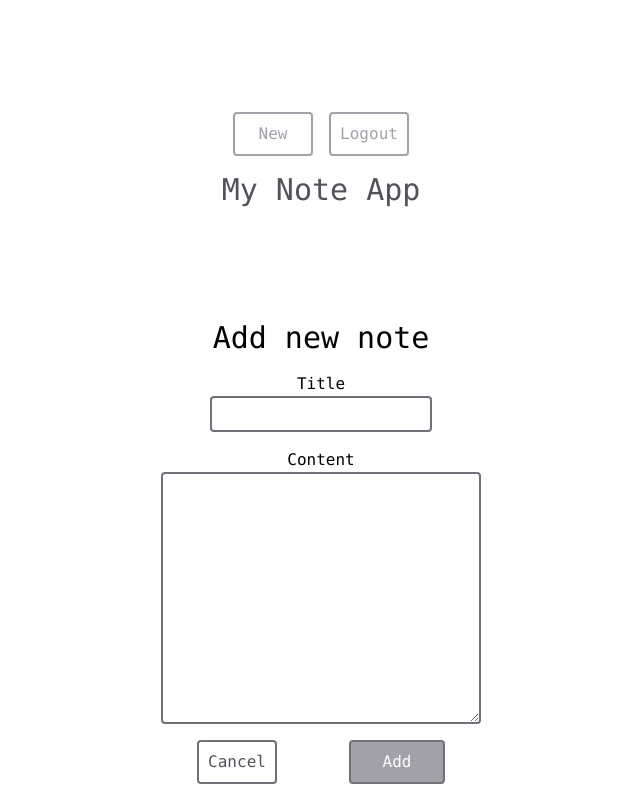
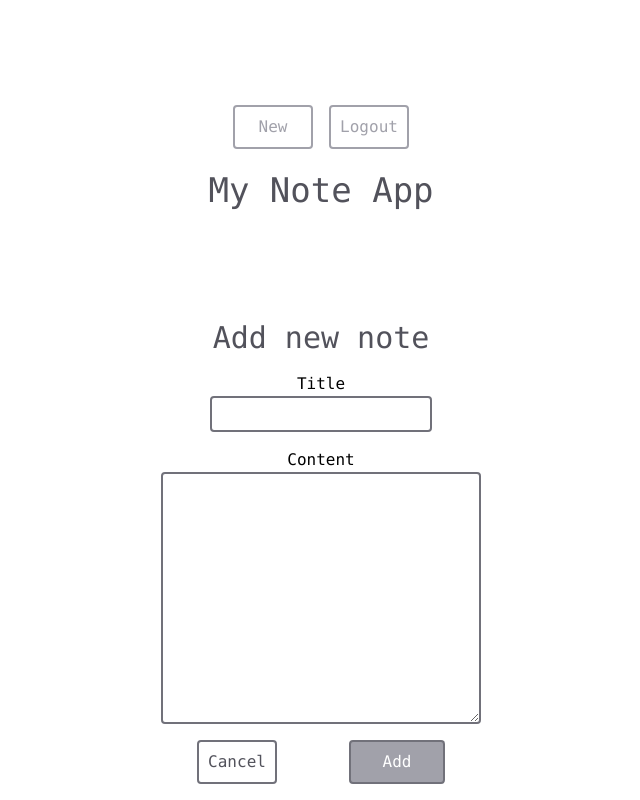
Before and after one commit to kimirdev/note_app, a React (Vite) app: page /notes/add in a window 1280 px wide. Shown: the whole page, without its empty margins (319-959 px from the left). Built offline with nearby package versions, Linux system fonts and the light colour scheme; no server answers; sample sign-in values are in the browser's storage.

Commit message:
small changes

```diff
--- a/src/components/form/form-title.tsx
+++ b/src/components/form/form-title.tsx
@@ -1,5 +1,5 @@
 export default function FormTitle({title}: {title: string}) {
   return (
-    <h1 className="text-3xl dark:text-zinc-200">{title}</h1>
+    <h1 className="text-3xl dark:text-zinc-200 text-zinc-600">{title}</h1>
   )
 }
--- a/src/components/layout/layout.tsx
+++ b/src/components/layout/layout.tsx
@@ -38,7 +38,7 @@ export default function Layout() {
             <button className='border-2 w-20 p-2 rounded border-zinc-400 text-zinc-400 hover:bg-green-400 hover:text-white hover:border-green-400 transition-all' onClick={() => navigate("/notes/add")}>New</button>
             <button className='border-2 w-20 p-2 rounded border-zinc-400 text-zinc-400 hover:bg-red-600 hover:text-white hover:border-red-600 transition-all' onClick={onClickLogout}>Logout</button>
           </div>
-          <h1 className='text-3xl text-zinc-600 dark:text-zinc-200'><Link to='/'>My Note App</Link></h1>
+          <h1 className=' text-[34px] text-zinc-600 dark:text-zinc-200 '><Link to='/'>My Note App</Link></h1>
         </header>
       }
       <Outlet />
--- a/src/components/loader/loader.tsx
+++ b/src/components/loader/loader.tsx
@@ -4,7 +4,7 @@ type SpinnerSize = "small" | "medium" | "large"
 
 export default function Loader({size, dark} : {size: SpinnerSize, dark: boolean}) {
 
-  const color = useMemo<string>(() => dark ? "#27272a" : "#f4f4f5", [dark])
+  const color = useMemo<string>(() => dark ? "#52525b" : "#f4f4f5", [dark])
 
   const wdth = useMemo<string>(() => {
     switch (size) {
--- a/src/pages/notes/notes.tsx
+++ b/src/pages/notes/notes.tsx
@@ -1,19 +1,25 @@
 import { useEffect, useState } from 'react'
 import { GetAllNotes } from '../../client/api/notes'
 import Note from '../../components/note'
+import Loader from '../../components/loader'
 
 type Note = {content: string, title: string, created: string, updated: string, pk: number}
 
 function NotesPage() {
   const [notes, setNotes] = useState([])
+  const [loading, setLoading] = useState(false)
+
   useEffect(()=> {
-    GetAllNotes().then(data => setNotes(JSON.parse(data.request?.response).results))
+    setLoading(true)
+    GetAllNotes()
+      .then(data => setNotes(JSON.parse(data.request?.response).results))
+      .finally(() => setLoading(false))
   }, [])
   return (
     <section className='flex justify-center'>
-      <ul>
+      {loading ? <Loader size="large" dark={localStorage.getItem('theme') !== 'dark'} /> :<ul>
         {notes.map((n: Note) => <li key={n.pk} className='mb-4'><Note title={n.title} content={n.content} created={n.created} updated={n.updated} pk={n.pk} /></li>)}
-      </ul>
+      </ul>}
     </section>
   )
 }
```
